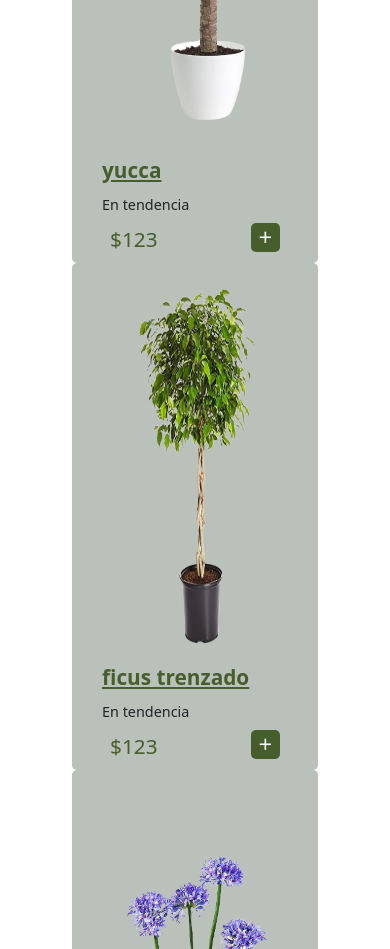
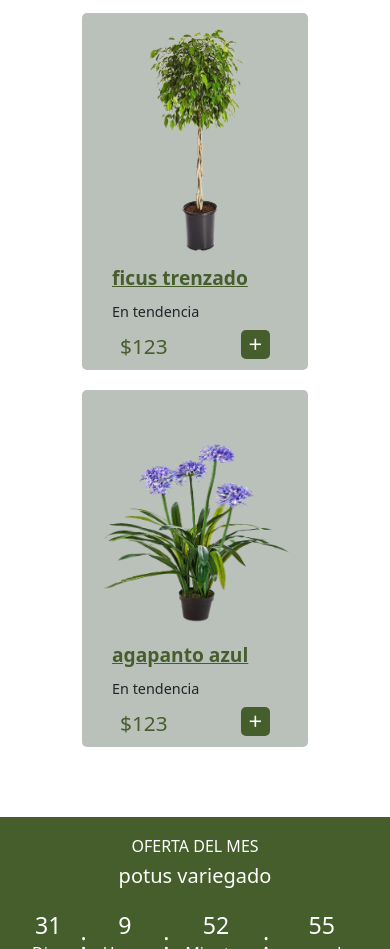
Before and after one commit to tomask98/proyecto-final-nucba, a React (Vite) app: page /Home in a window 390 px wide. Shown: the part 2300-3249 px from the top of the page. Built offline with nearby package versions, Linux system fonts and the light colour scheme.

Commit message:
media listo creo

```diff
--- a/src/services/services.css
+++ b/src/services/services.css
@@ -114,6 +114,9 @@
         height: 180px;
         width: 200px;
     }
+    .section_title{
+        font-size: 1.7rem;
+    }
 
 }
 @media only screen and (max-width: 768px){
--- a/src/styles/home.css
+++ b/src/styles/home.css
@@ -94,4 +94,22 @@
         padding-top: 0;
 
     }
+    .timer__count{
+        height: auto;
+        display: flex;
+        flex-direction: column;
+        padding: 20px;
+
+    }
+    .Clock__top-content{
+        text-align: center;
+    }
+
+    .text-end{
+        text-align: center;
+        display: flex;
+        justify-content: center;
+        align-self: center;
+    }
+
 }
--- a/src/styles/product-card.css
+++ b/src/styles/product-card.css
@@ -42,3 +42,47 @@ cursor: pointer;
     height: 400px;
 max-width: 300px;
 }
+@media only screen and (max-width: 992px){
+    .product__info h3 a{
+        font-size: 1rem;
+        font-weight: 600;
+
+    }
+    .product__item img{
+        height: 250px;
+        width: 200px;
+    }
+
+
+}
+@media only screen and (max-width: 768px){
+    .product__info h3 a{
+        font-size: 1rem;
+        font-weight: 600;
+
+    }
+    .product__item{
+        display: flex;
+        flex-direction: column;
+
+        width: 300px;
+        margin: 10px;
+    }
+    .product__img{
+        display: flex;
+        justify-content: center;
+    }
+    .col-lg-3{
+        display: flex;
+        justify-content: center;
+    }
+
+
+}
+@media only screen and (max-width: 568px){
+    .product__info h3 a{
+        font-size: 1.2rem;
+        font-weight: 600;
+
+    }
+}
```
